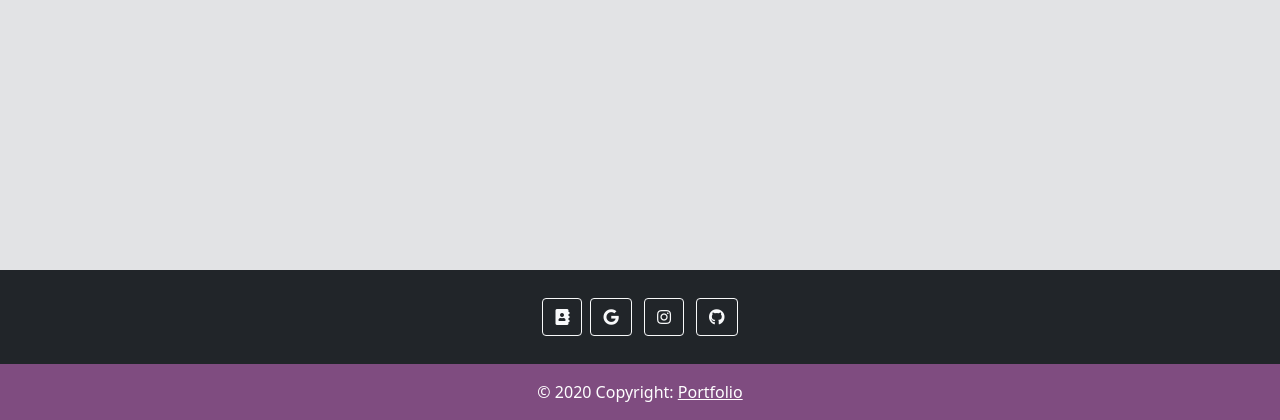
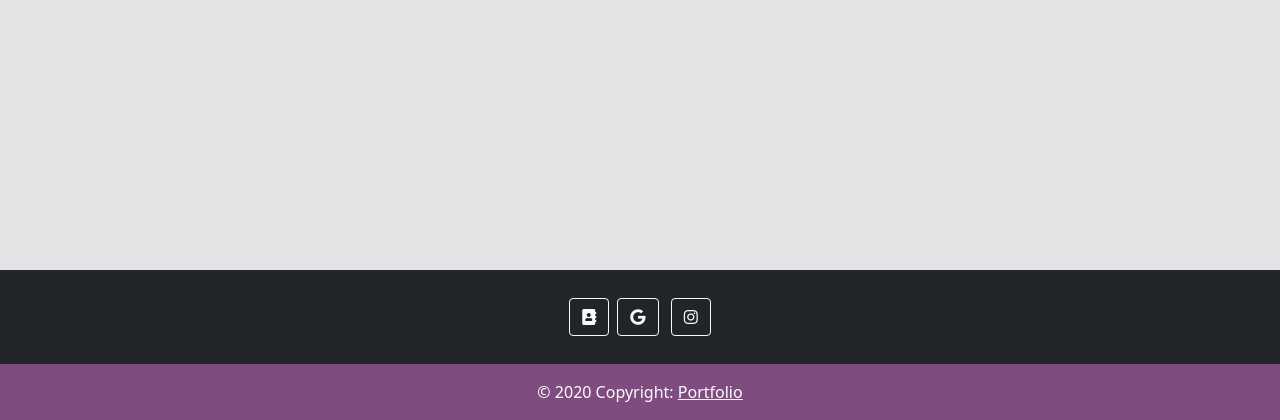
Before and after one commit to Ganesh-Maddy56/Flask-blog-site, a Flask app: page /ConsistentJobUpdates in a window 1280 px wide. Shown: the part 380-800 px from the top of the page. Run offline with Flask 2, Linux system fonts and the light colour scheme; data that the repository does not hold is empty.

Commit message:
footer updated

```diff
--- a/My_Flask_app/routes.py
+++ b/My_Flask_app/routes.py
@@ -155,5 +155,5 @@ def contact():
         print(name, email, message)
         flash("Thanks For Reaching Us")
         return redirect(url_for('contact'))
-
-    return render_template('contact_form.html')
+    else:
+        return render_template('contact_form.html')
--- a/My_Flask_app/templates/job_template.html
+++ b/My_Flask_app/templates/job_template.html
@@ -63,22 +63,15 @@
         <footer class="bg-dark text-center text-white" id="footer-content">
             <div class="container p-4 pb-0">
                 <section class="mb-4 ">
-                    <a class="btn btn-outline-light btn-floating m-1 " href="#! " role="button ">
+                    <a class="btn btn-outline-light btn-floating m-1 " href="{{url_for('contact')}}" role="button ">
                         <i class="fas fa-address-book"></i>
 
-                        <!-- Google -->
                         <a class="btn btn-outline-light btn-floating m-1 " href="#! " role="button ">
                             <i class="fab fa-google "></i>
                         </a>
 
-                        <!-- Instagram -->
                         <a class="btn btn-outline-light btn-floating m-1 " href="#! " role="button "><i
                                 class="fab fa-instagram "></i></a>
-
-
-                        <!-- Github -->
-                        <a class="btn btn-outline-light btn-floating m-1 " href="#! " role="button "><i
-                                class="fab fa-github "></i></a>
                 </section>
             </div>
 
```
